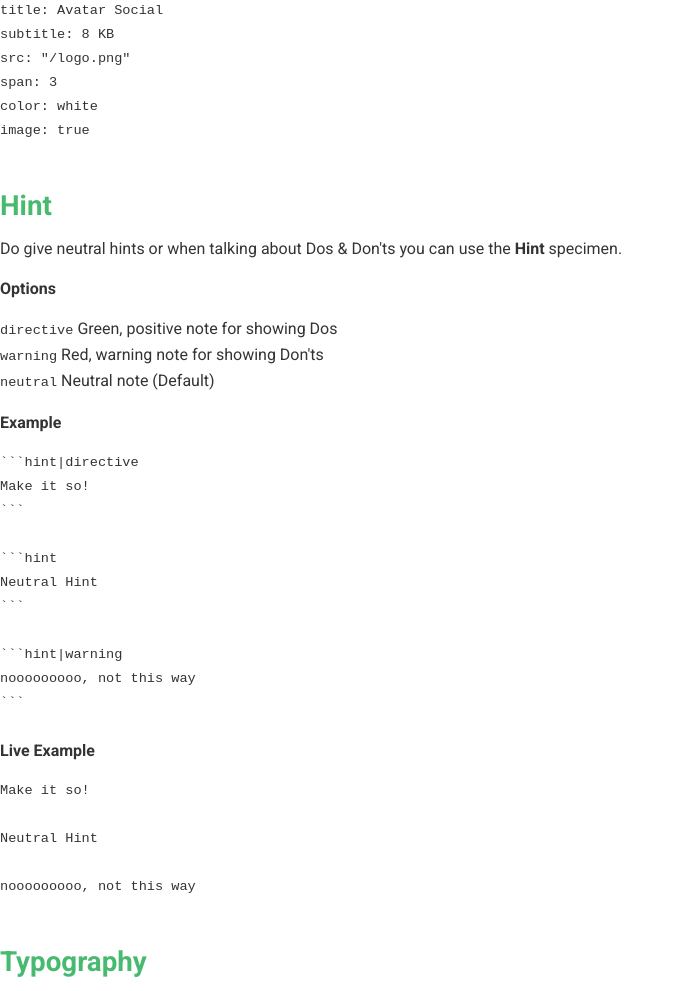
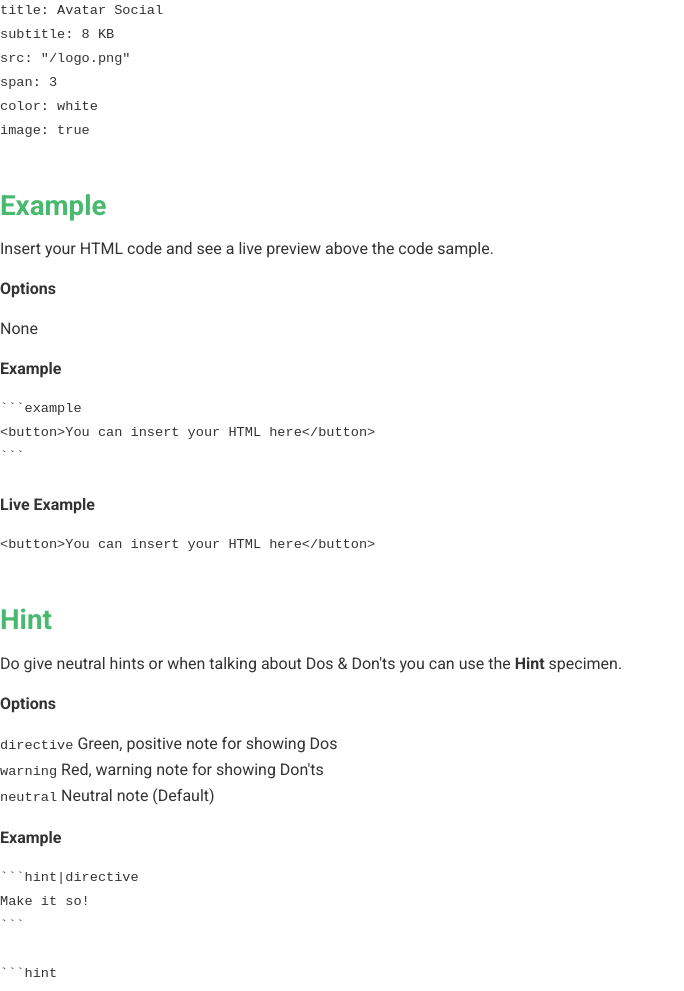
Before and after one commit to LekoArts/gatsby-remark-design-system-example, a Gatsby site: page / in a window 1280 px wide. Shown: the part 3232-4223 px from the top of the page, without its empty margins (0-684 px from the left). Built offline with nearby package versions, Linux system fonts and the light colour scheme; Gatsby itself is replaced by a stand-in of ours; some packages are replaced by stand-ins of ours; code samples lack their colours.

Commit message:
Update packages and add new Specimen

`````diff
--- a/content/designSystem.md
+++ b/content/designSystem.md
@@ -149,6 +149,28 @@ color: white
 image: true
 ```
 
+## Example
+
+Insert your HTML code and see a live preview above the code sample.
+
+**Options**
+
+None
+
+**Example**
+
+````
+```example
+<button>You can insert your HTML here</button>
+```
+````
+
+**Live Example**
+
+```example
+<button>You can insert your HTML here</button>
+```
+
 ## Hint
 
 Do give neutral hints or when talking about Dos & Don'ts you can use the **Hint** specimen.
--- a/src/pages/index.jsx
+++ b/src/pages/index.jsx
@@ -4,7 +4,7 @@ const IndexPage = props => {
   const postNode = props.data.markdownRemark;
   return (
     <div className="example-page">
-      <div className="grds-page" dangerouslySetInnerHTML={{ __html: postNode.html }} />
+      <div dangerouslySetInnerHTML={{ __html: postNode.html }} />
     </div>
   );
 };
`````
Also changed, not shown: package.json (+6 -3 lines), 1 other file.
